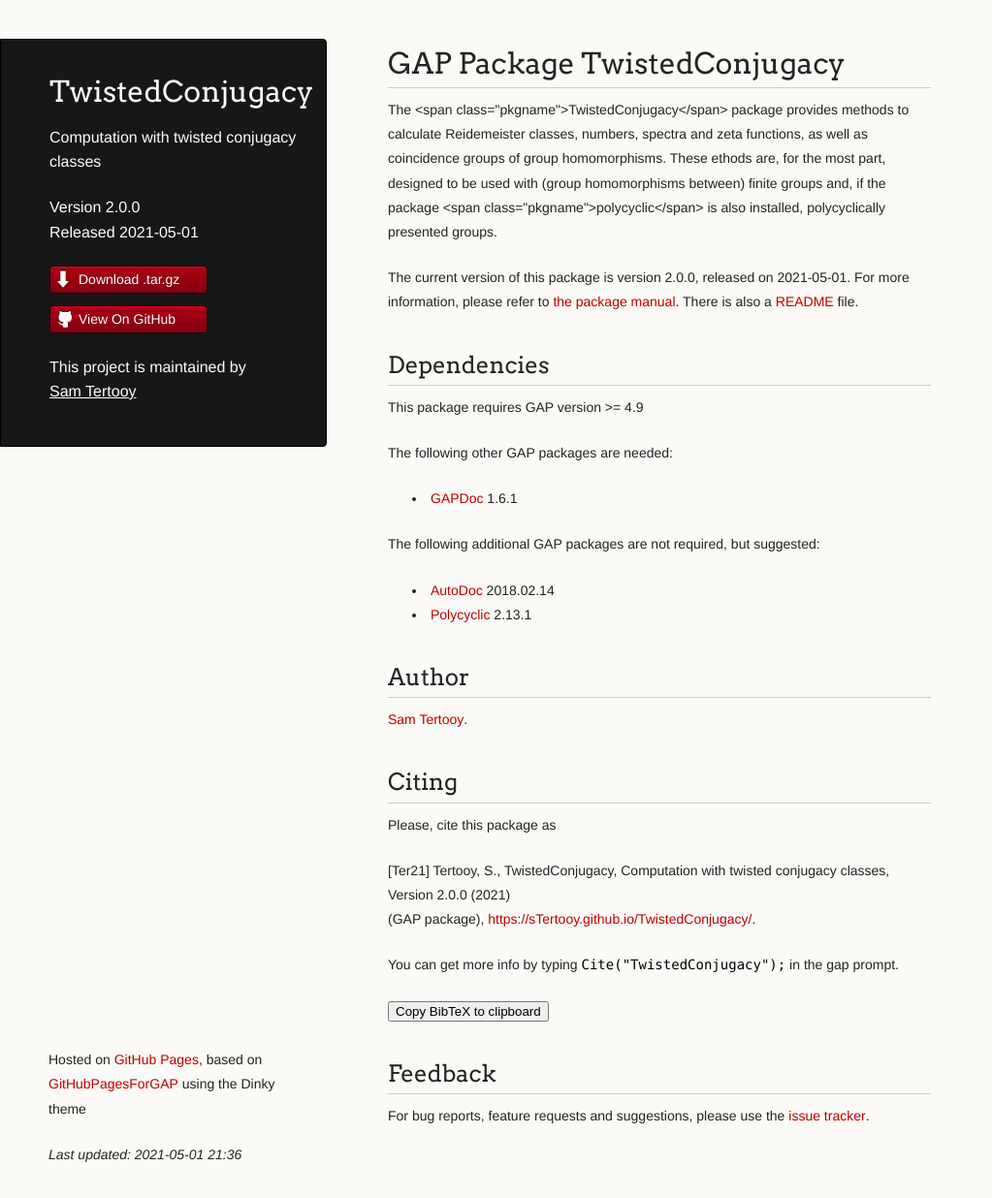
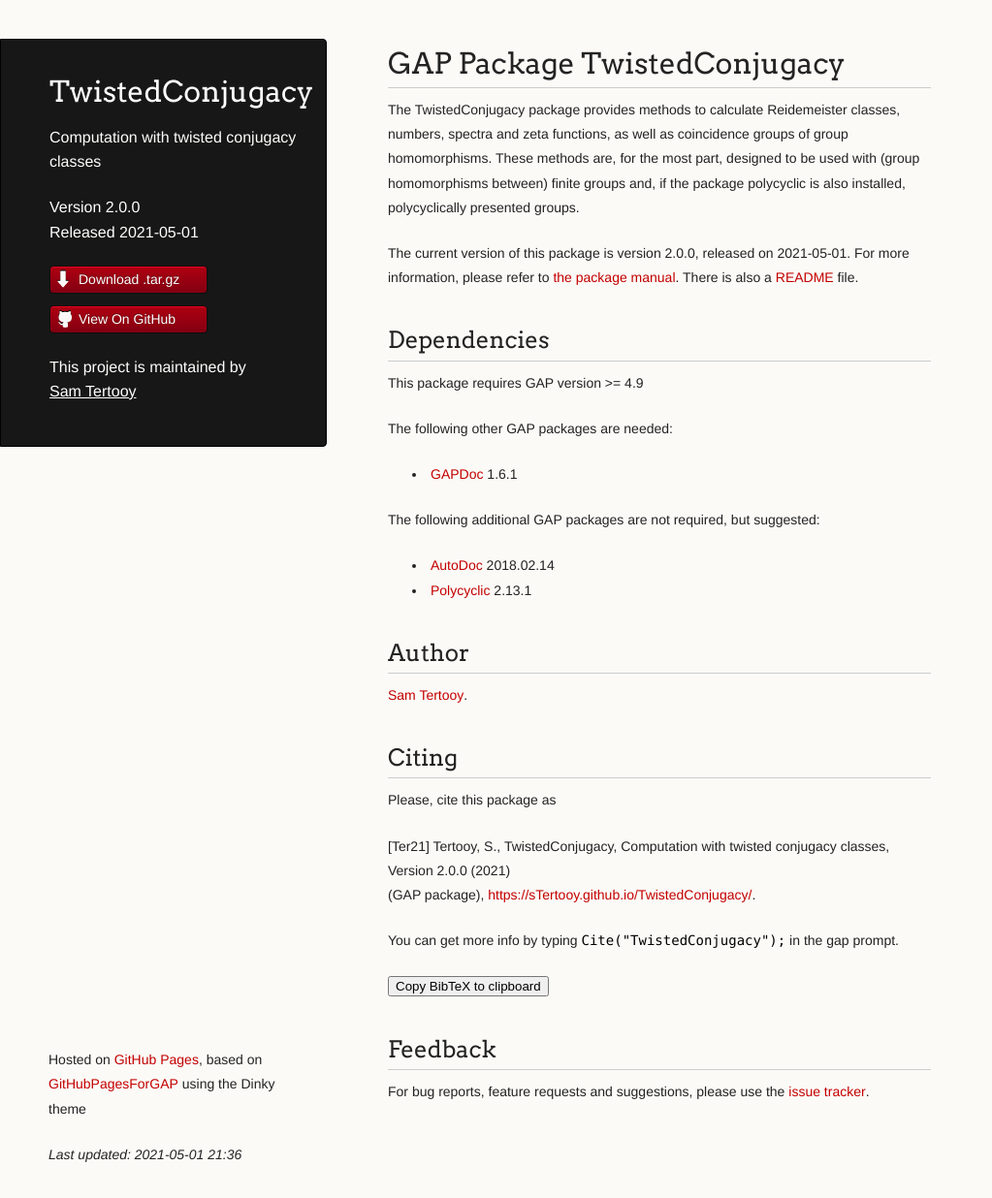
Before and after one commit to stertooy/TwistedConjugacy, a Jekyll site: the page built from index.md, in a window 1280 px wide and 1236 px high. Shown: the whole window at 97% size, without its empty margins (0-1023 px from the left). Built offline with Jekyll 4.4.1, drawn with Linux system fonts in a browser that asks for light colours; comment, search, counter and statistics services are not loaded; our own code applies the rules of GitHub Pages for plain Markdown files.

Commit message:
Update website for TwistedConjugacy 2.0.0

```diff
--- a/_data/package.yml
+++ b/_data/package.yml
@@ -37,13 +37,7 @@ downloads:
       url: https://github.com/sTertooy/TwistedConjugacy/releases/download/v2.0.0/TwistedConjugacy-2.0.0.tar.gz
 
 abstract: |
-    The <span class=\"pkgname\">TwistedConjugacy</span> package provides
-    methods to calculate Reidemeister classes, numbers, spectra and zeta
-    functions, as well as coincidence groups of group homomorphisms. These
-    ethods are, for the most part, designed to be used with (group
-    homomorphisms between) finite groups and, if the package
-    <span class=\"pkgname\">polycyclic</span> is also installed,
-    polycyclically presented groups.
+    The TwistedConjugacy package provides methods to calculate Reidemeister classes, numbers, spectra and zeta functions, as well as coincidence groups of group homomorphisms. These methods are, for the most part, designed to be used with (group homomorphisms between) finite groups and, if the package polycyclic is also installed, polycyclically presented groups.
 
 status: dev
 doc-html: doc/chap0.html
```
Also changed, not shown: 1 other file.
